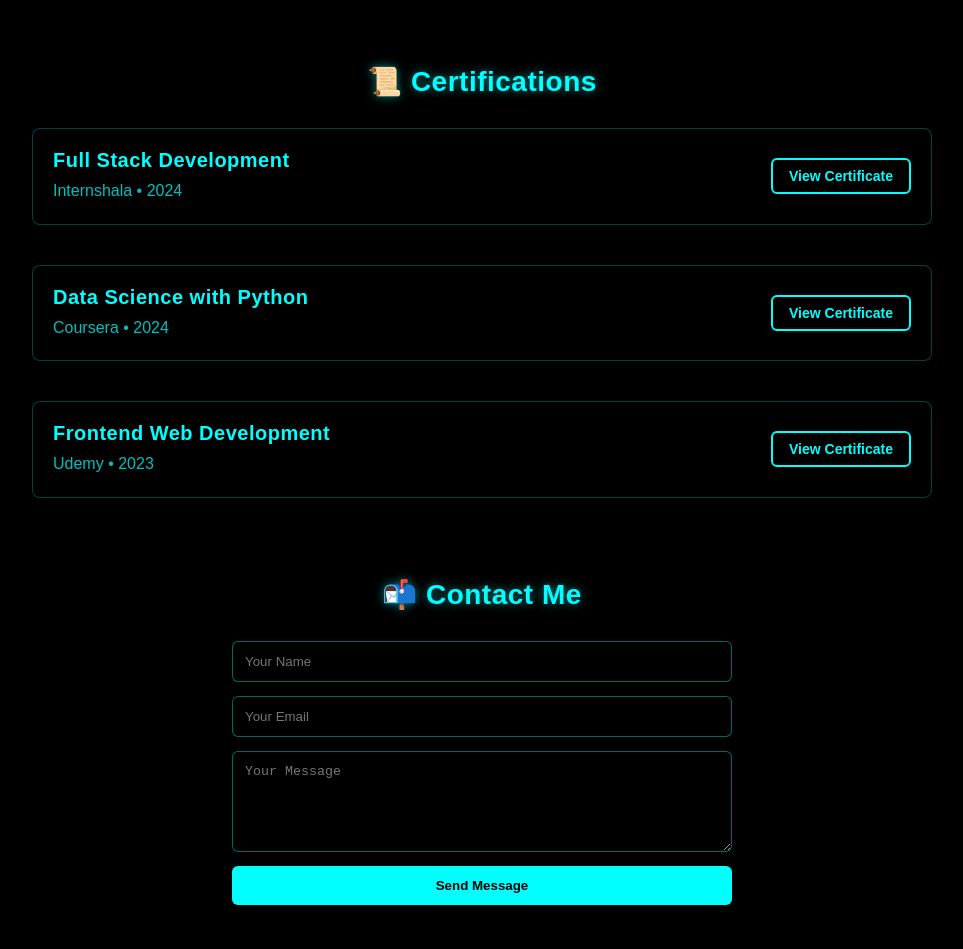
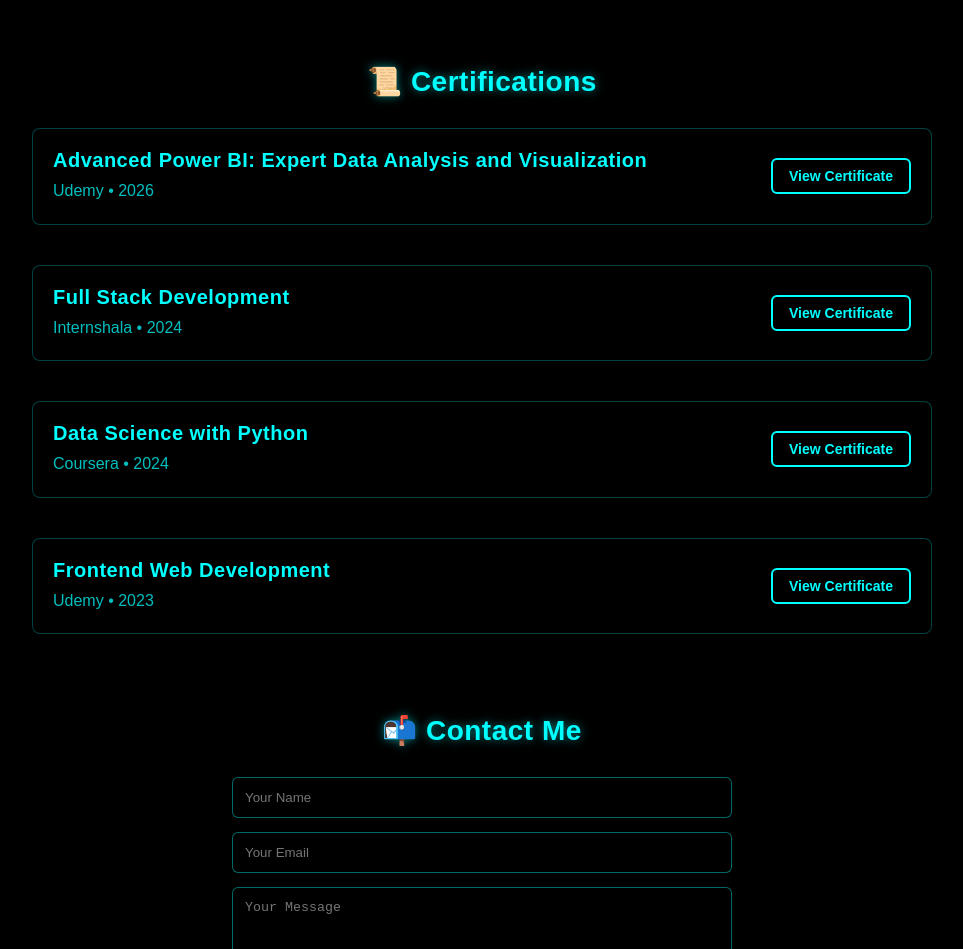
Before and after one commit to SoHaM-250143/my-portfolio, a Next.js app: page / in a window 1280 px wide. Shown: the part 1240-2189 px from the top of the page, without its empty margins (158-1121 px from the left). Built offline with nearby package versions, Linux system fonts and the light colour scheme.

Commit message:
feat: add Advanced Power BI Udemy certificate to home page and Data Analysis section

```diff
--- a/src/app/page.tsx
+++ b/src/app/page.tsx
@@ -112,6 +112,12 @@
         <div className="certifications-list">
           {[
             {
+              title: "Advanced Power BI: Expert Data Analysis and Visualization",
+              issuer: "Udemy",
+              year: "2026",
+              link: "/certificates/advanced-powerbi-cert.pdf",
+            },
+            {
               title: "Full Stack Development",
               issuer: "Internshala",
               year: "2024",
--- a/src/app/section/[name]/page.tsx
+++ b/src/app/section/[name]/page.tsx
@@ -146,6 +146,12 @@
     ],
     "Data Analysis": [
       {
+        title: "Advanced Power BI: Expert Data Analysis and Visualization",
+        issuer: "Udemy",
+        year: "2026",
+        link: "/certificates/advanced-powerbi-cert.pdf",
+      },
+      {
         title: "Data Science with Python",
         issuer: "Coursera",
         year: "2024",
```
Also changed, not shown: 1 other file (tests, documents, lock files or other folders).
